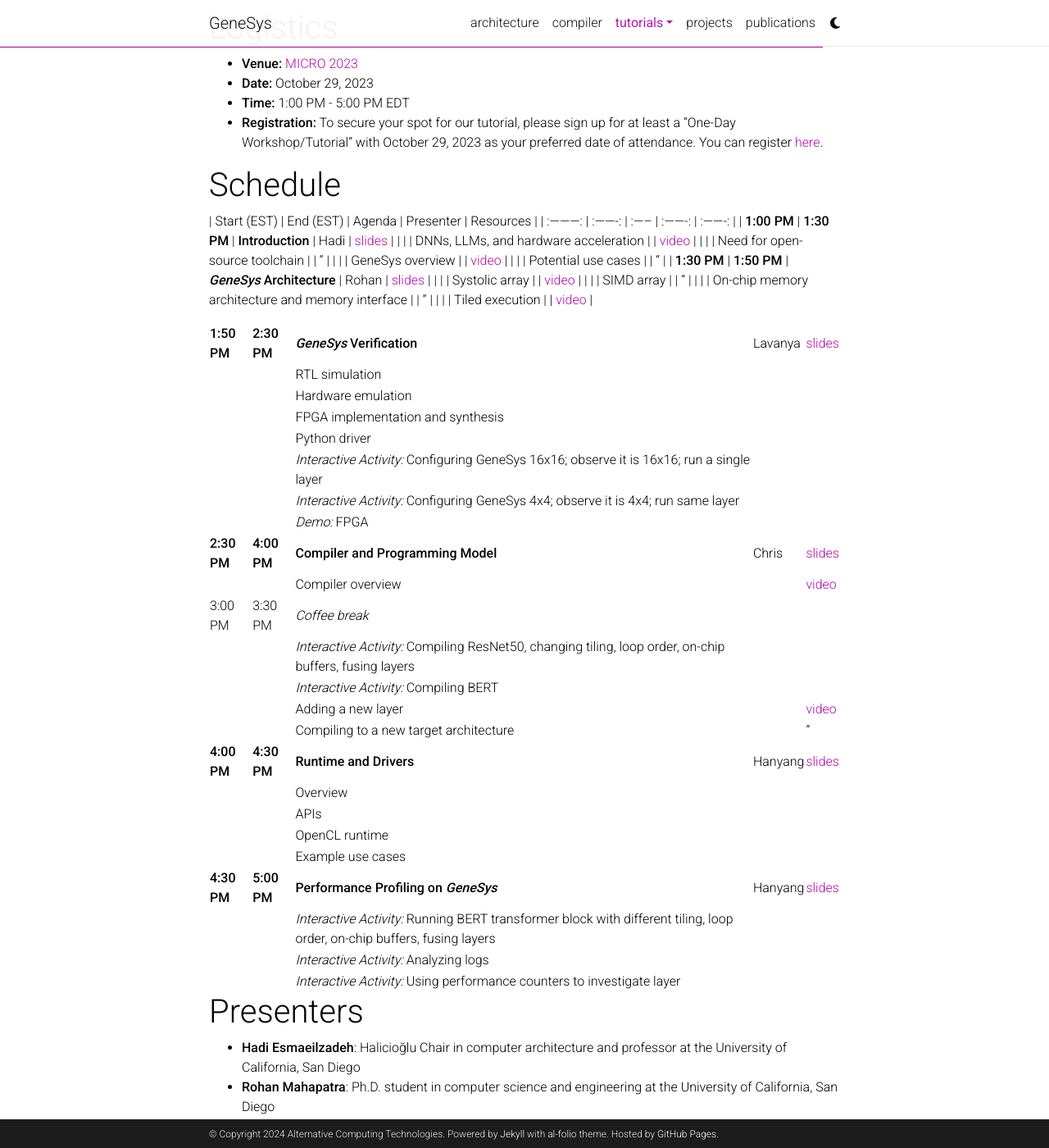
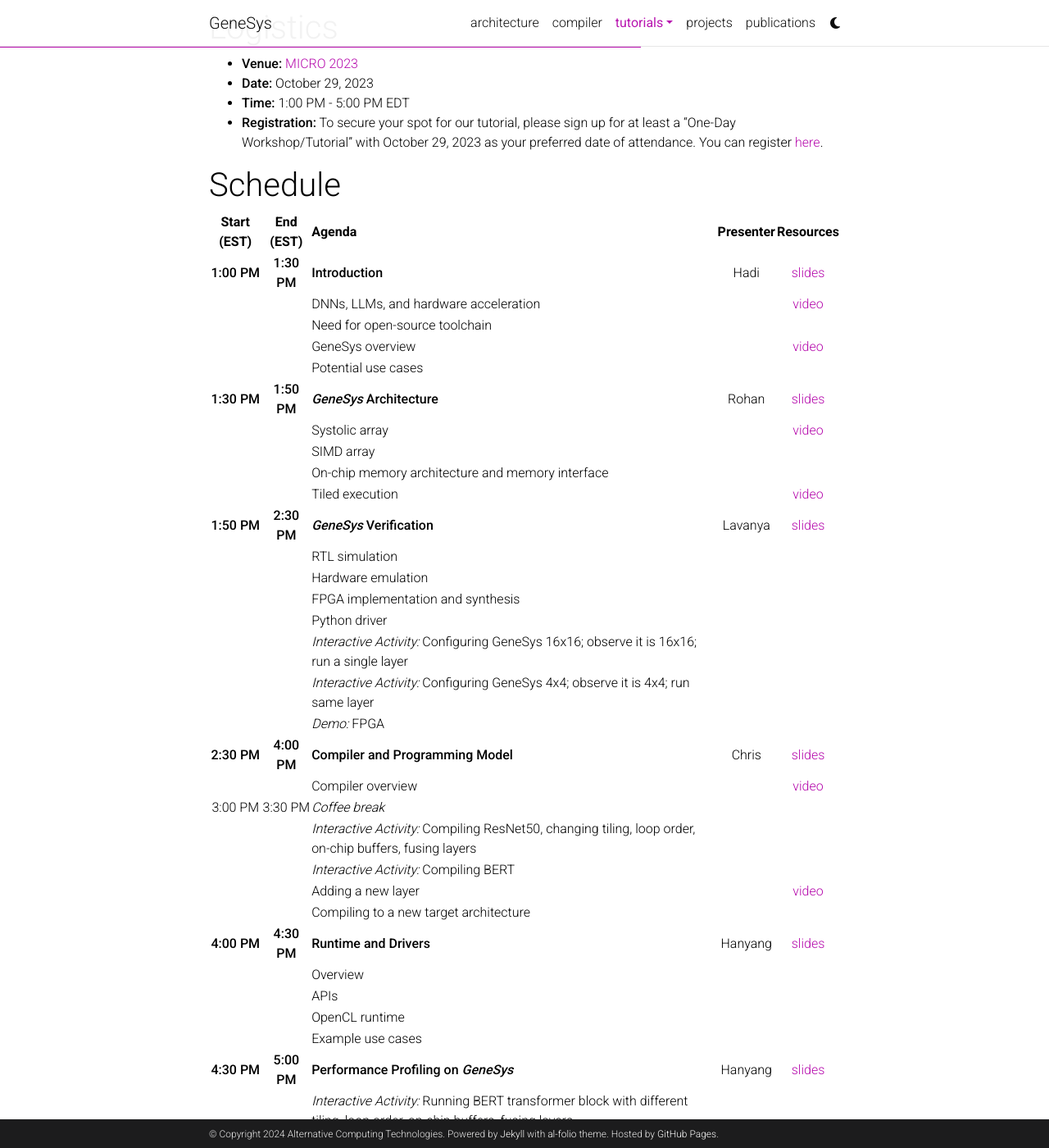
Before and after one commit to nolanlyc/actlab-genesys-yuchuan.github.io, a Jekyll site: the page built from _pages/micro_2023.md, in a window 1280 px wide and 1400 px high, scrolled down 612 px. Shown: the whole window at 82% size. Built offline with Jekyll 4.4.1, drawn with Linux system fonts in a browser that asks for light colours; comment, search, counter and statistics services are not loaded; a style sheet for code colours, icons or effects is not loaded; some of the changed lines change nothing that is shown.

Commit message:
Attempting to restore

```diff
--- a/_pages/micro_2023.md
+++ b/_pages/micro_2023.md
@@ -30,18 +30,14 @@
 | :---------: | :-------: | :----- | :-------: | :-------: |
 | **1:00 PM** | **1:30 PM** | **Introduction** | Hadi | [slides](https://drive.google.com/file/d/1E8Nxq5RPDpJ-WdlaAwh6_UkjYBydnXuk/view?usp=sharing) |
 | | | DNNs, LLMs, and hardware acceleration | | [video](https://youtu.be/8yxQDh4l_4M) |
-| | | Need for open-source toolchain | | " |
+| | | Need for open-source toolchain | | |
 | | | GeneSys overview | | [video](https://youtu.be/SjjT7Vpl14s) |
-| | | Potential use cases | | " |
+| | | Potential use cases | | |
 | **1:30 PM** | **1:50 PM** | **_GeneSys_ Architecture** | Rohan | [slides](https://drive.google.com/file/d/1HPd8SXfWXGB0kghUW_ZJxC5kvaqaShP8/view?usp=sharing) |
 | | | Systolic array | | [video](https://youtu.be/ZcIiuOYtepo) |
-| | | SIMD array | | " |
-| | | On-chip memory architecture and memory interface | | " |
-<!-- Not in the slides or video! -->
-<!-- | | | ISA | | | -->
+| | | SIMD array | | |
+| | | On-chip memory architecture and memory interface | | |
 | | | Tiled execution | | [video](https://youtu.be/0BbQONPVFyE) |
-
-
 | **1:50 PM** | **2:30 PM** | **_GeneSys_ Verification** | Lavanya | [slides](https://drive.google.com/file/d/1xCwBLS6qwOU3qSmTj65pPdOrC9lPvhEE/view?usp=sharing) |
 | | | RTL simulation | | |
 | | | Hardware emulation | | |
@@ -56,7 +52,7 @@
 | | | *Interactive Activity:* Compiling ResNet50, changing tiling, loop order, on-chip buffers, fusing layers | | |
 | | | *Interactive Activity:* Compiling BERT | | |
 | | | Adding a new layer | | [video](https://youtu.be/zTAlpBVifVM) |
-| | | Compiling to a new target architecture | | " |
+| | | Compiling to a new target architecture | | |
 | **4:00 PM** | **4:30 PM** | **Runtime and Drivers** | Hanyang | [slides](https://drive.google.com/file/d/1Tc3jDQUbMBjJZesZvIcJi_C9XLjTPJIR/view?usp=sharing) |
 | | | Overview | | |
 | | | APIs | | |
```
